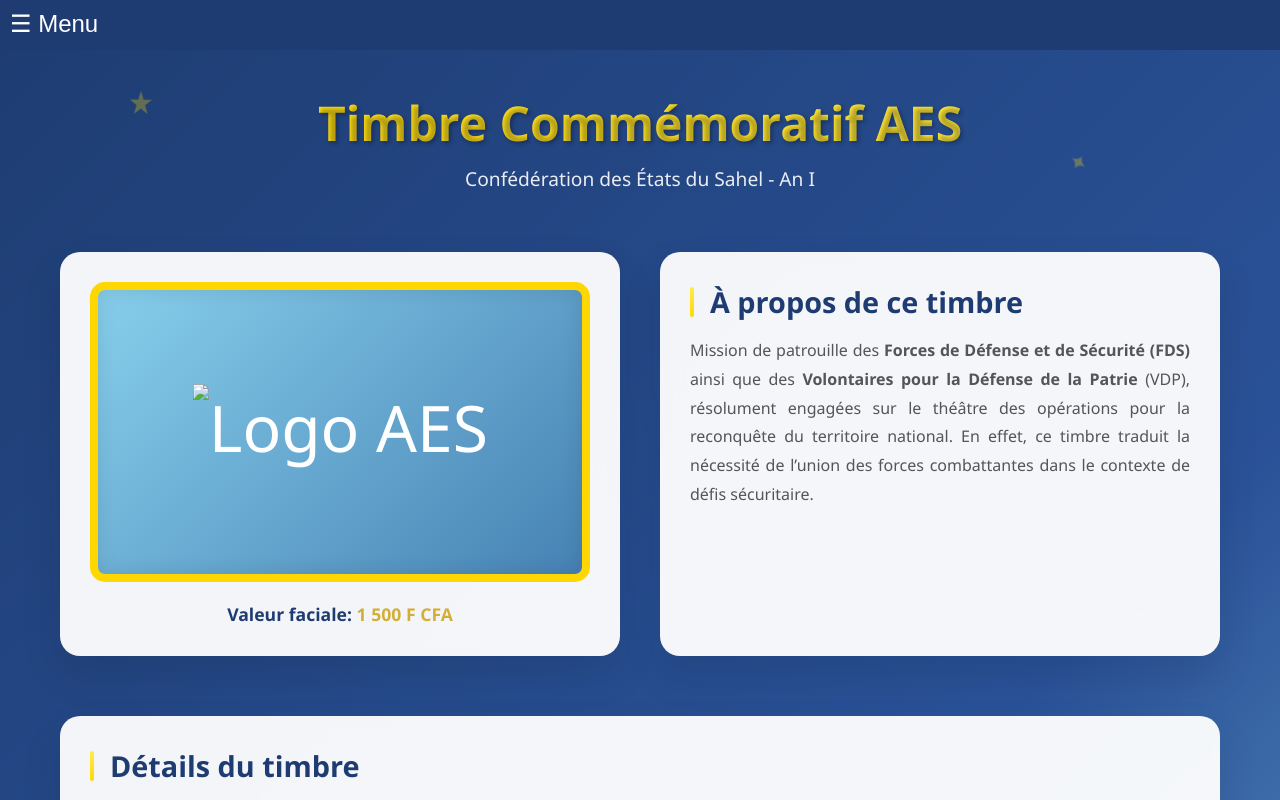
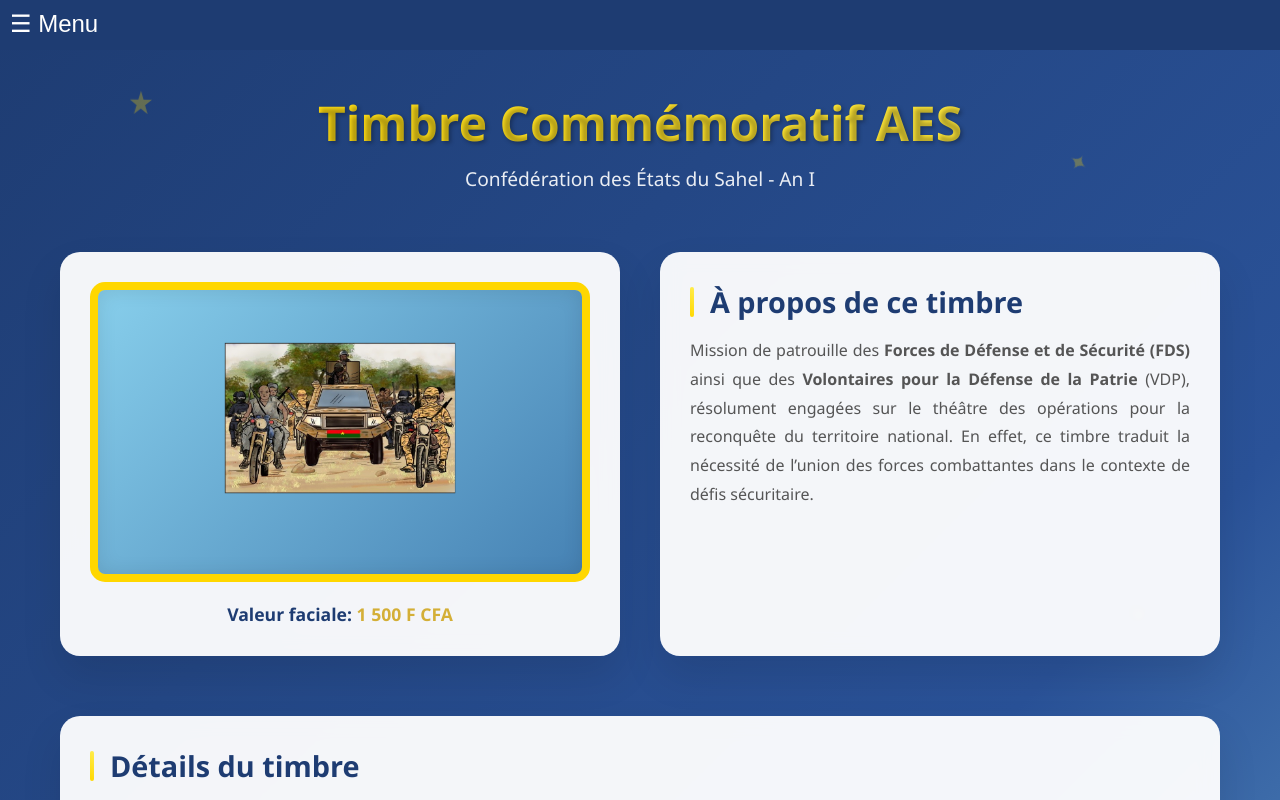
Before and after one commit to SAWADOGO-Imaane/ILBOUDO3, a plain HTML site: page index.html in a window 1280 px wide. Shown: the top 800 px of the page. Drawn offline with Linux system fonts and the light colour scheme; a script that the page names is missing.

Commit message:
Update index.html

```diff
--- a/index.html
+++ b/index.html
@@ -518,7 +518,7 @@
                     <div class="stamp-visual" onclick="zoomStamp()">
                         <div class="stamp-content">
                             <div class="aes-logo">
-                                <img src="images/image4.jpg" alt="Logo AES" style="width: 230px; height: 150px;">
+                                <img src="image4.jpg" alt="Logo AES" style="width: 230px; height: 150px;">
                             </div>
                         </div>
                     </div>
```
